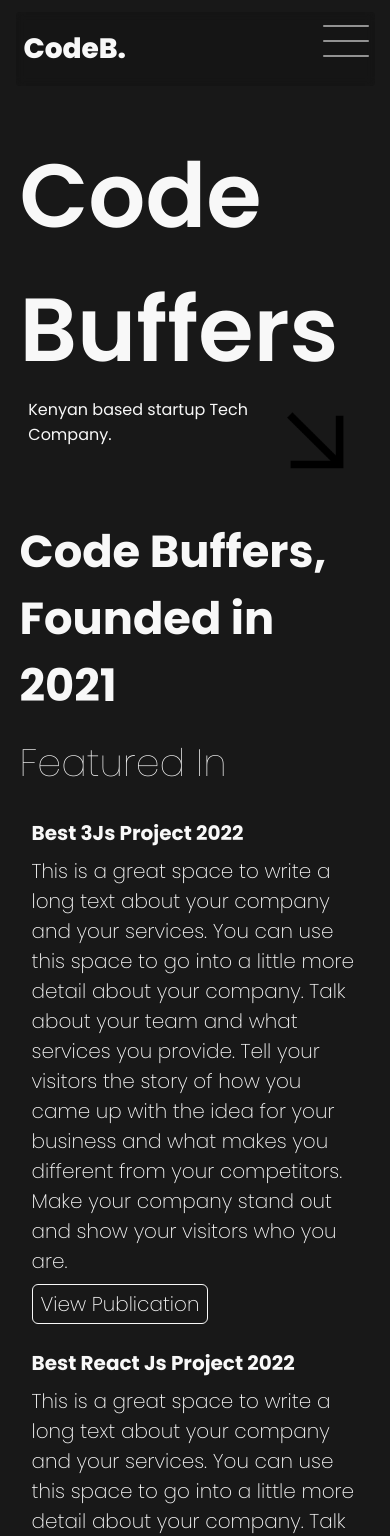
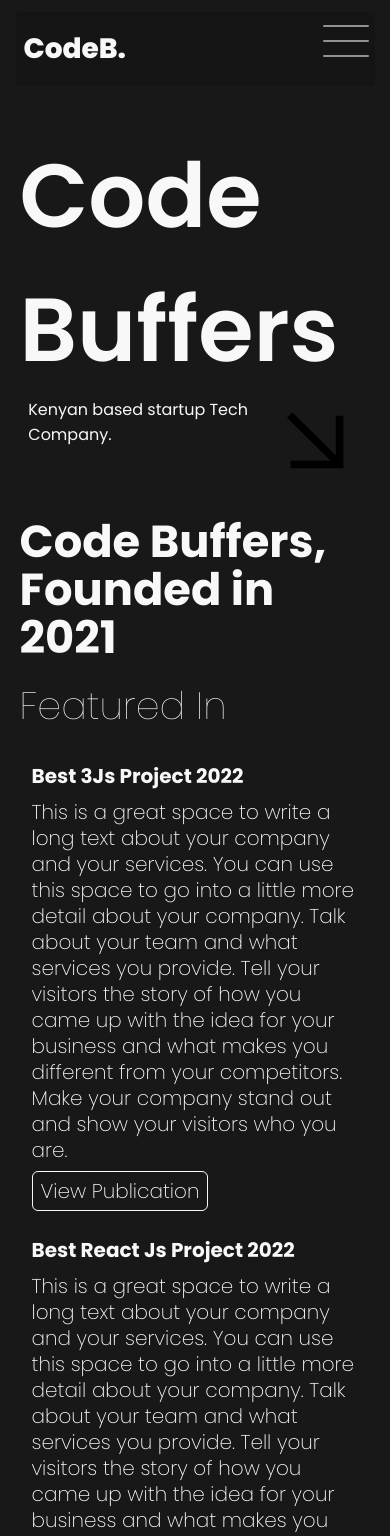
Before and after one commit to Kemboi-Dun/codeb, a Vue app: page / in a window 390 px wide. Shown: the top 1536 px of the page. Built offline with nearby package versions, Linux system fonts and the light colour scheme.

Commit message:
fixed line height in about and work pages

```diff
--- a/src/components/About.vue
+++ b/src/components/About.vue
@@ -74,7 +74,7 @@ const information = [
   .about-info-cont-desc {
     font-weight: 280;
     font-size: 20px;
-    line-height: 30px;
+    line-height: 26px;
   }
   .about-desc-btn button {
     color: var(--text-primary-color);
--- a/src/components/AboutHeader.vue
+++ b/src/components/AboutHeader.vue
@@ -15,6 +15,7 @@
     font-weight: 700;
     font-size: 280%;
     margin: 0;
+    line-height: 48px;
   }
 }
 
--- a/src/components/Work.vue
+++ b/src/components/Work.vue
@@ -65,7 +65,7 @@ const projects = [
   .work-info-desc {
     font-weight: 200;
     font-size: 20px;
-    line-height: 30px;
+    line-height: 26px;
     display: grid;
     gap: 6px;
     width: 70%;
```
